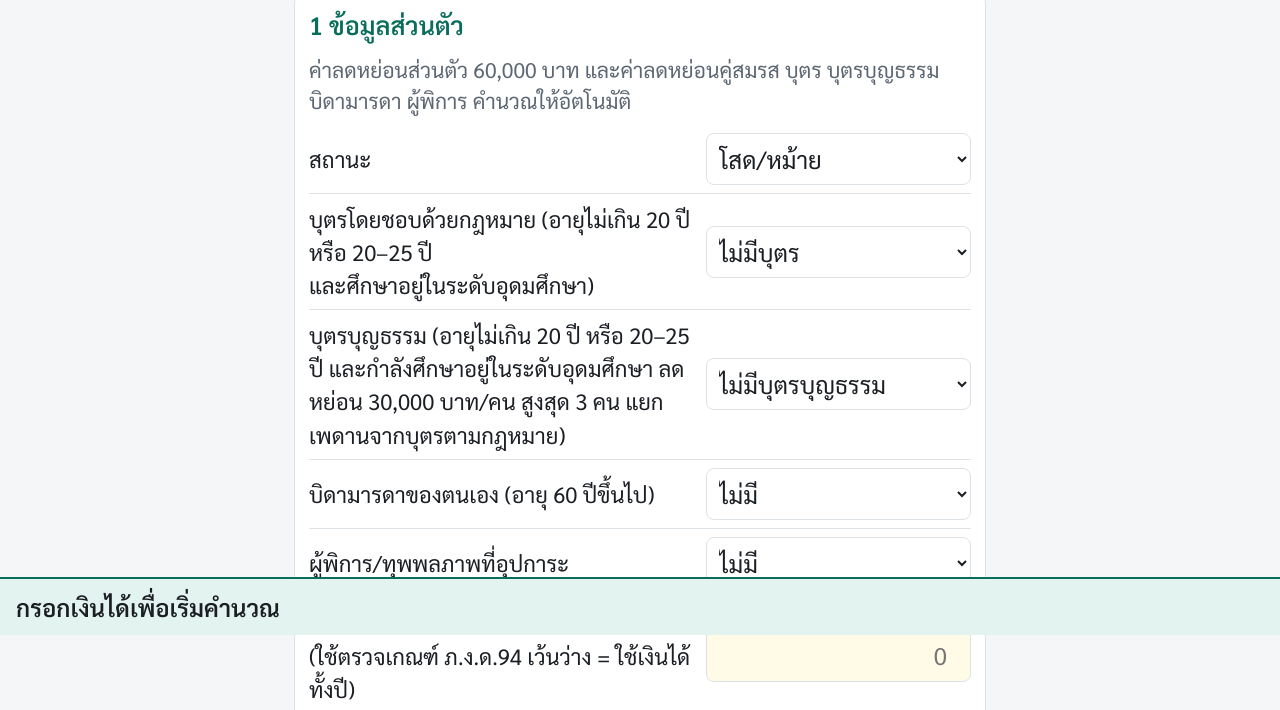
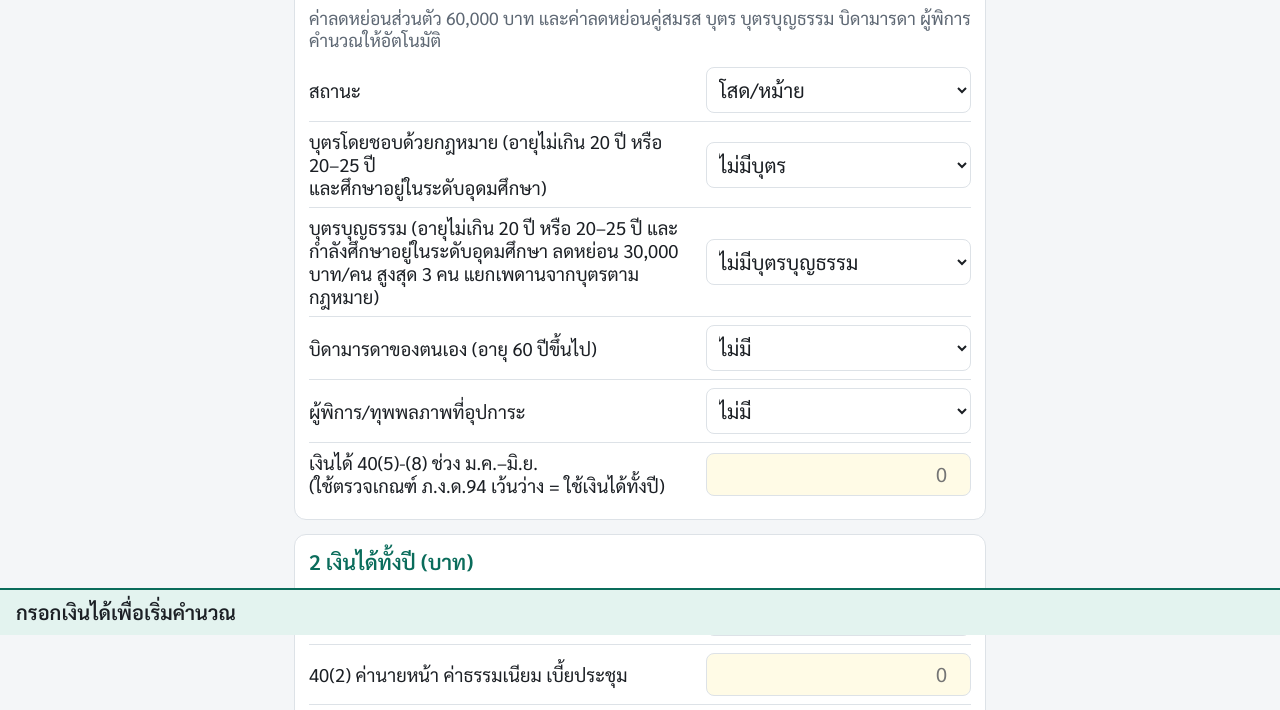
Before and after one commit to imkhunche/simple-thai-tax-calculator, a plain HTML site: page index.html in a window 1280 px wide. Shown: the part 165-875 px from the top of the page. Drawn offline with Linux system fonts and the light colour scheme.

Commit message:
Font size change

```diff
--- a/index.html
+++ b/index.html
@@ -7,9 +7,9 @@
 :root{--bg:#f4f6f8;--card:#fff;--tx:#1b1f24;--mu:#5d6773;--bd:#dde2e7;--ac:#0a6c5b;--ac2:#e3f3ef;--in:#fffbe6;color-scheme:light;box-sizing:border-box;padding-top:env(safe-area-inset-top,0px);padding-bottom:env(safe-area-inset-bottom,0px)}
 @media(prefers-color-scheme:dark){:root:not([data-theme="light"]){--bg:#14171a;--card:#1d2226;--tx:#e8ebee;--mu:#9aa4ae;--bd:#2e353b;--ac:#4cc3ad;--ac2:#17302b;--in:#262a1c;color-scheme:dark}}
 :root[data-theme="dark"]{--bg:#14171a;--card:#1d2226;--tx:#e8ebee;--mu:#9aa4ae;--bd:#2e353b;--ac:#4cc3ad;--ac2:#17302b;--in:#262a1c;color-scheme:dark}
-html{scroll-padding-top:env(safe-area-inset-top,0px);font-size:24px}
+html{scroll-padding-top:env(safe-area-inset-top,0px);font-size:20px}
 *{box-sizing:border-box}
-body{margin:0;background:var(--bg);color:var(--tx);font:1rem/1.5 'TH Sarabun New','Sarabun',system-ui,sans-serif}
+body{margin:0;background:var(--bg);color:var(--tx);font:1rem/1.25 'TH Sarabun New','Sarabun',system-ui,sans-serif}
 main{max-width:720px;margin:0 auto;padding:16px 14px 110px}
 h1{font-size:1.4rem;margin:8px 0 4px}h2{font-size:1.05rem;margin:0 0 10px;color:var(--ac)}
 section{background:var(--card);border:1px solid var(--bd);border-radius:12px;padding:14px;margin:14px 0}
```
